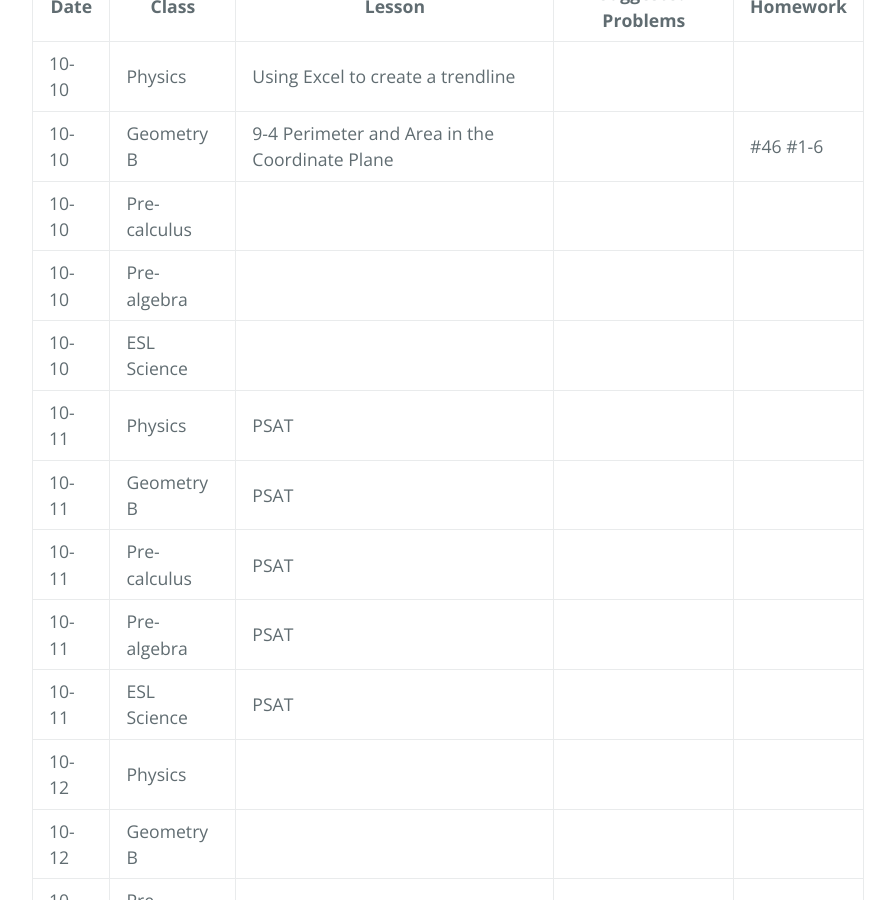
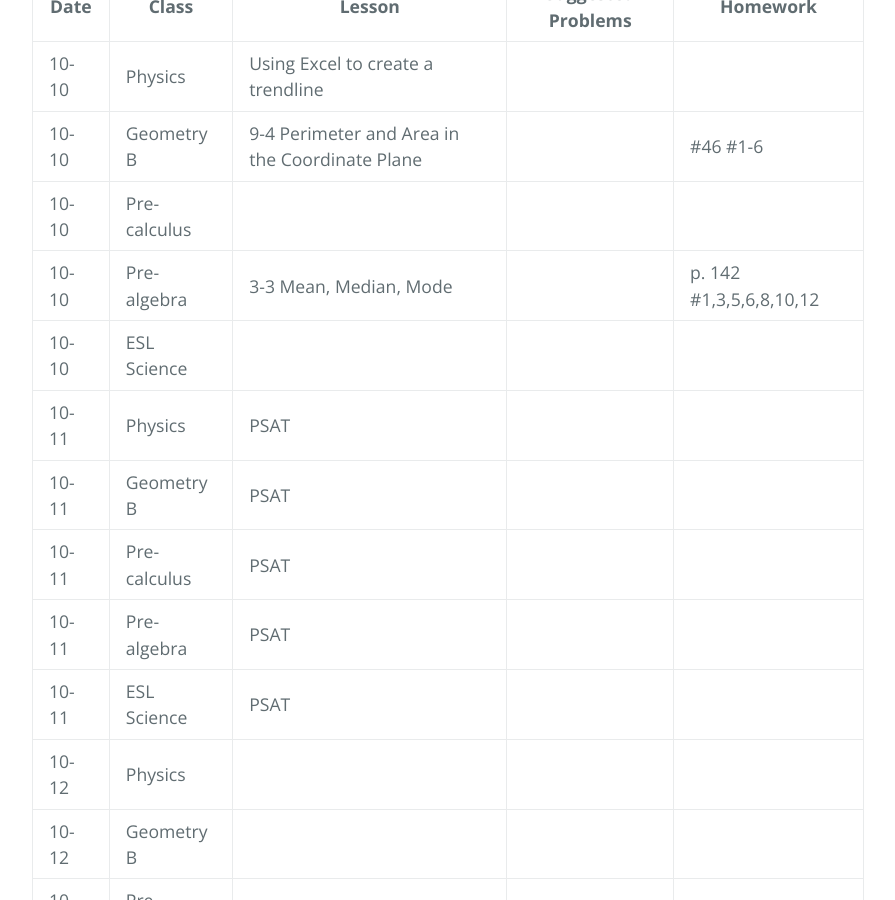
Before and after one commit to gpayoo/gpayoo, a Jekyll site: the page built from index.md, in a window 1280 px wide and 900 px high, scrolled down 597 px. Shown: the whole window, without its empty margins (192-1087 px from the left). Built offline with Jekyll 4.4.1, drawn with Linux system fonts in a browser that asks for light colours; our own code applies the rules of GitHub Pages for plain Markdown files.

Commit message:
Update index.md

```diff
--- a/index.md
+++ b/index.md
@@ -13,7 +13,7 @@ layout: default
 | 10-10 | Physics |  Using Excel to create a trendline| |
 | 10-10 | Geometry B |  9-4 Perimeter and Area in the Coordinate Plane | | #46 #1-6 |
 | 10-10 | Pre-calculus | | |
-| 10-10 | Pre-algebra |   | |
+| 10-10 | Pre-algebra | 3-3 Mean, Median, Mode| | p. 142 #1,3,5,6,8,10,12
 | 10-10 | ESL Science | |  |
 | 10-11 | Physics | PSAT | |
 | 10-11 | Geometry B |  PSAT | |  |
```
